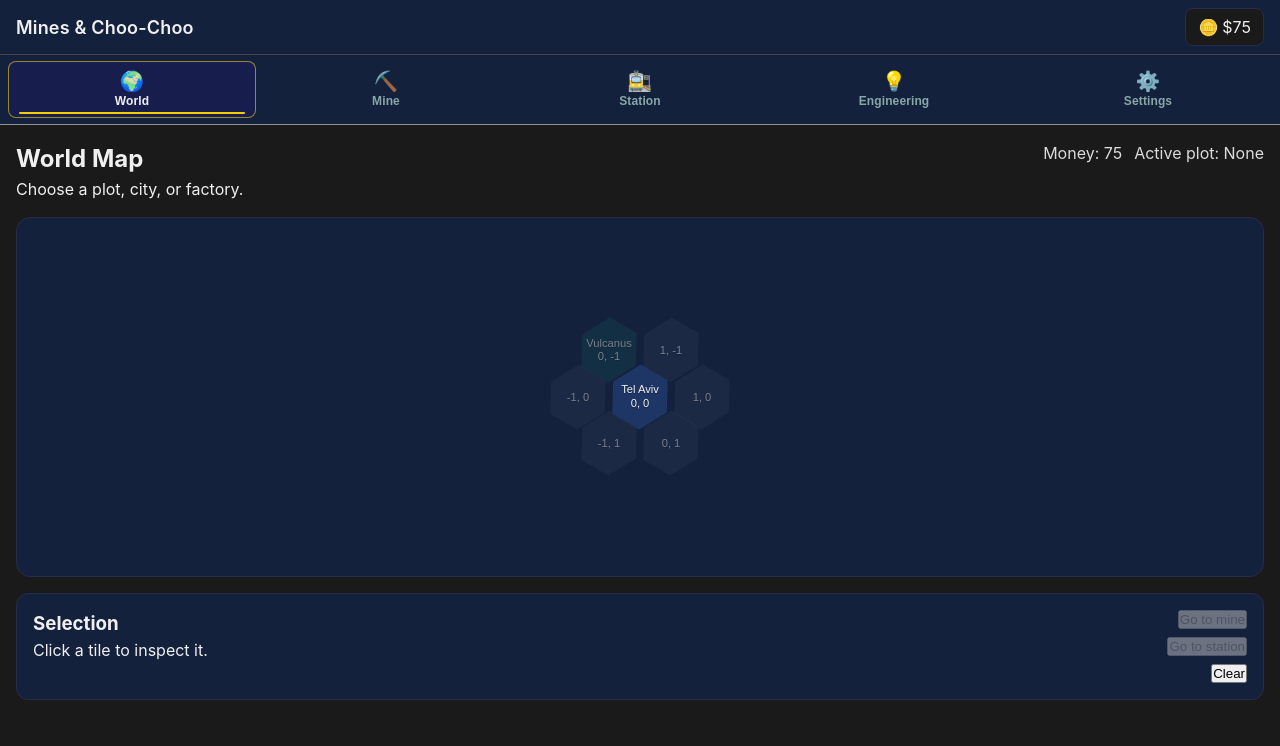
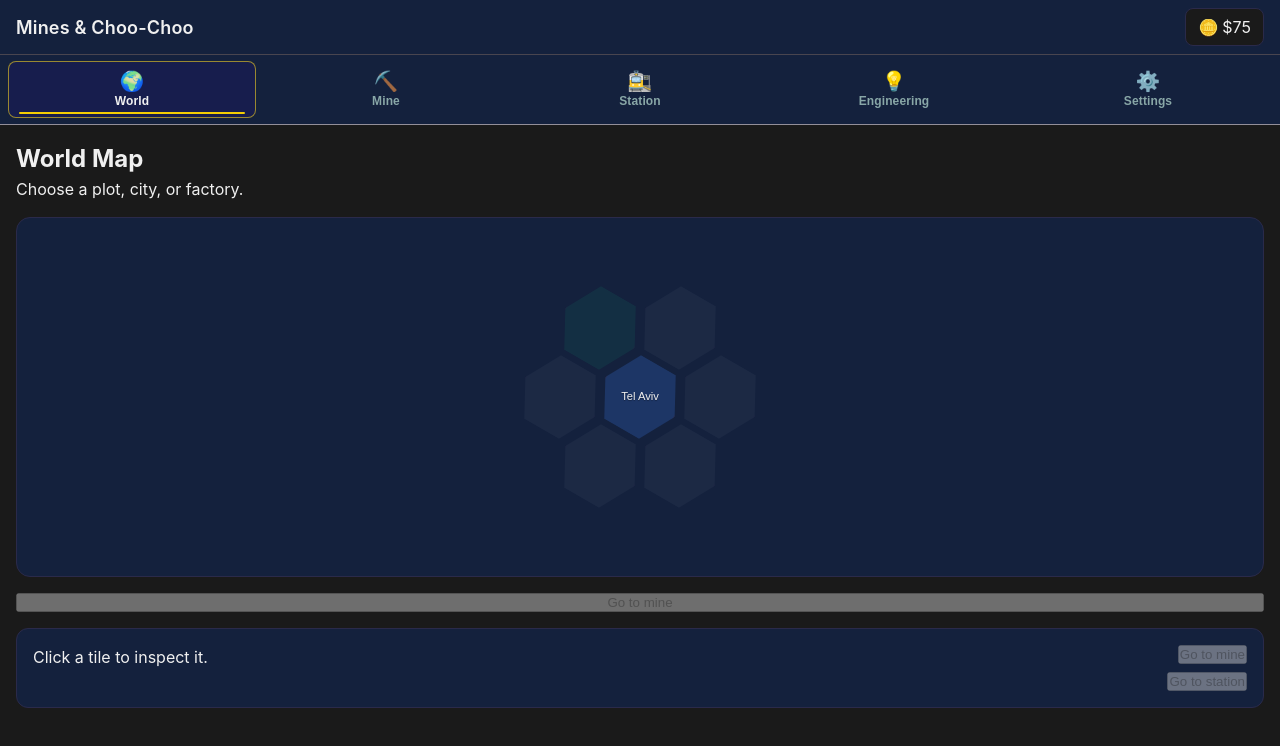
Before and after one commit to SM-26/MCC, a Svelte app: page / in a window 1280 px wide. Shown: the top 746 px of the page. Built offline with nearby package versions, Linux system fonts and the light colour scheme.

Commit message:
very good working ui for worldview

```diff
--- a/src/components/world/WorldGrid.svelte
+++ b/src/components/world/WorldGrid.svelte
@@ -1,52 +1,83 @@
-<!-- /src/components/world/WorldGrid.svelte -->
 <script lang="ts">
   import type { WorldCell, WorldCellId } from '../../logic/world/worldTypes';
+  import { gameState } from '../../logic/app/gameState.svelte';
 
   type Props = {
     cells: WorldCell[];
     selectedCellId?: WorldCellId | null;
     onSelectCell?: (cell: WorldCell) => void;
     onSelectPlot?: (cell: WorldCell) => void;
+    onClearSelection?: () => void;
+    onOpenMine?: (cell: WorldCell) => void;
   };
 
-  let { cells, selectedCellId = null, onSelectCell, onSelectPlot }: Props = $props();
-
+  const { cells, selectedCellId = null, onSelectCell, onSelectPlot, onClearSelection, onOpenMine }: Props = $props();
   const HEX_SIZE = 30;
-  const HEX_W = 62;
-  const HEX_H = 62;
+  const HEX_W = 80;
+  const HEX_H = 80;
   const SCALE_X = HEX_W / (Math.sqrt(3) * HEX_SIZE);
   const SCALE_Y = HEX_H / (2 * HEX_SIZE);
+  const SPACING_X = 1;
+  const SPACING_Y = 1.15;
 
   function axialToPixel(cell: WorldCell) {
     return {
-      x: HEX_SIZE * (Math.sqrt(3) * cell.q + (Math.sqrt(3) / 2) * cell.r) * SCALE_X,
-      y: HEX_SIZE * (1.5 * cell.r) * SCALE_Y,
+      x: HEX_SIZE * (Math.sqrt(3) * cell.q + (Math.sqrt(3) / 2) * cell.r) * SCALE_X * SPACING_X,
+      y: HEX_SIZE * (1.5 * cell.r) * SCALE_Y * SPACING_Y,
     };
   }
 
-  function handleClick(cell: WorldCell) {
-    if (cell.type === 'plot' && onSelectPlot) return onSelectPlot(cell);
+  function handleLayerClick(event: MouseEvent) {
+    const target = event.target as HTMLElement;
+    if (!target.closest('button.hex')) onClearSelection?.();
+  }
+
+  function handleClick(cell: WorldCell, event: MouseEvent) {
+    event.stopPropagation();
+    if (cell.type === 'plot') {
+      onSelectPlot?.(cell);
+      return;
+    }
     onSelectCell?.(cell);
+  }
+
+  function handleDoubleClick(cell: WorldCell, event: MouseEvent) {
+    event.stopPropagation();
+    if (cell.type === 'plot' && selectedCellId === cell.id) {
+      onOpenMine?.(cell);
+    }
   }
 </script>
 
 <div class="world-grid">
-  <div class="world-layer">
+  <div
+    class="world-layer"
+    role="button"
+    tabindex="0"
+    onclick={handleLayerClick}
+    onkeydown={(e) => (e.key === 'Enter' || e.key === ' ' ? (e.preventDefault(), onClearSelection?.()) : undefined)}
+  >
     {#each cells as cell (cell.id)}
       {@const pos = axialToPixel(cell)}
       <button
         class:selected={selectedCellId === cell.id}
         class={`hex type-${cell.type} ${cell.discovered ? 'discovered' : 'hidden'}`}
         style={`--x:${pos.x}px; --y:${pos.y}px; --w:${HEX_W}px; --h:${HEX_H}px;`}
-        onclick={() => handleClick(cell)}
+        onclick={(e) => handleClick(cell, e)}
+        ondblclick={(e) => handleDoubleClick(cell, e)}
         title={cell.name}
         aria-label={cell.name}
         type="button"
       >
         <span class="hex-shape"></span>
         <span class="hex-content">
-          <span class="label">{cell.name}</span>
-          <span class="coords">{cell.q}, {cell.r}</span>
+          {#if gameState.current.settings.devMode || cell.discovered}
+            <span class="label">{cell.name}</span>
+          {/if}
+
+          {#if gameState.current.settings.devMode}
+            <span class="coords">{cell.q}, {cell.r}</span>
+          {/if}
         </span>
       </button>
     {/each}
@@ -110,6 +141,7 @@
   .hex.hidden {
     opacity: 0.45;
   }
+
   .hex.selected {
     z-index: 2;
   }
@@ -117,18 +149,23 @@
   .type-plot .hex-shape {
     background: color-mix(in srgb, #3b82f6 22%, var(--mcc-bg-surface));
   }
+
   .type-city .hex-shape {
     background: color-mix(in srgb, #10b981 22%, var(--mcc-bg-surface));
   }
+
   .type-factory .hex-shape {
     background: color-mix(in srgb, #f59e0b 22%, var(--mcc-bg-surface));
   }
+
   .type-fog .hex-shape {
     background: color-mix(in srgb, #64748b 22%, var(--mcc-bg-surface));
   }
+
   .type-empty .hex-shape {
     background: color-mix(in srgb, #94a3b8 14%, var(--mcc-bg-surface));
   }
+
   .type-blocker .hex-shape {
     background: color-mix(in srgb, #ef4444 22%, var(--mcc-bg-surface));
   }
--- a/src/logic/app/appContext.svelte.ts
+++ b/src/logic/app/appContext.svelte.ts
@@ -1,5 +1,5 @@
 // src/logic/app/appContext.svelte.ts
-import type { ScreenSize } from "../../lib/sizes";
+import type { ScreenSize } from '../../lib/sizes';
 export interface AppContextState {
   isPWAInstalled: boolean;
   isLoading: boolean;
--- a/src/logic/stateFactory.ts
+++ b/src/logic/stateFactory.ts
@@ -11,7 +11,6 @@ import { createEmptyAgeResources } from './mine/mineTypes';
 import { engineeringStore } from './engineering/engineeringStore.svelte';
 import { generatePlot } from './mine/mineGen';
 import { generateWorld } from './world/worldGen';
-
 
 function createDefaultPlotState(worldSeed: string, plotIndex = 0, plotId = `plot-${plotIndex}`, plotName = 'Prague'): PlotState {
   return {
--- a/src/views/WorldView.svelte
+++ b/src/views/WorldView.svelte
@@ -22,8 +22,13 @@
     selectedCell = cell;
   }
 
+  function openMine(cell: WorldCell) {
+    worldStore.setActivePlotById(cell.id);
+    navigation.setActiveTab('mine');
+  }
+
   function goToMine() {
-    navigation.setActiveTab('mine');
+    if (activePlot) navigation.setActiveTab('mine');
   }
 
   function goToStation() {
@@ -41,31 +46,37 @@
       <h2>World Map</h2>
       <p>Choose a plot, city, or factory.</p>
     </div>
-
-    <div class="stats">
-      <span>Money: {gameState.current.money}</span>
-      <span>Active plot: {activePlot?.plotName ?? 'None'}</span>
-    </div>
   </header>
 
-  <WorldGrid {cells} onSelectCell={selectCell} />
+  <WorldGrid {cells} onSelectCell={selectCell} onSelectPlot={selectCell} onClearSelection={clearSelection} onOpenMine={openMine} />
 
+  <Button.Root onclick={goToMine} disabled={!activePlot}>Go to mine</Button.Root>
   <section class="details">
     <div>
+      {#if selectedCell?.discovered || gameState.current.settings.devMode}
         <h3>{selectedCell ? selectedCell.name : 'Selection'}</h3>
+      {/if}
 
       {#if selectedCell}
+        {#if selectedCell.discovered || gameState.current.settings.devMode}
           <p>Type: {selectedCell.type}</p>
+        {:else}
+          <p>Type: ???</p>
+        {/if}
+
         <p>Ring: {selectedCell.ring}</p>
+        {#if gameState.current.settings.devMode}
           <p>Coords: {selectedCell.q}, {selectedCell.r}</p>
+        {/if}
         <p>Status: {selectedCell.discovered ? 'Discovered' : 'Hidden'}</p>
-
+        {#if selectedCell.discovered}
           {#if selectedCell.type === 'city'}
             <p>Passenger destination.</p>
           {:else if selectedCell.type === 'factory'}
             <p>Cargo destination.</p>
           {:else if selectedCell.type === 'plot'}
             <p>Plot tile selected. Mine and station views will use this tile.</p>
+          {/if}
         {/if}
       {:else}
         <p>Click a tile to inspect it.</p>
@@ -75,7 +86,9 @@
     <div class="actions">
       <Button.Root class="mini-btn" onclick={goToMine} disabled={!activePlot}>Go to mine</Button.Root>
       <Button.Root class="mini-btn" onclick={goToStation} disabled={!activePlot}>Go to station</Button.Root>
+      {#if gameState.current.settings.devMode}
         <Button.Root class="mini-btn" onclick={clearSelection}>Clear</Button.Root>
+      {/if}
     </div>
   </section>
 </div>
@@ -93,13 +106,6 @@
     justify-content: space-between;
     gap: 16px;
     flex-wrap: wrap;
-  }
-
-  .stats {
-    display: flex;
-    gap: 12px;
-    flex-wrap: wrap;
-    opacity: 0.9;
   }
 
   .details {
```
Also changed, not shown: src/assets/git-info.txt, src/logic/app/navigationStore.svelte.ts (indentation only), src/logic/app/pwaInstallStore.svelte.ts (indentation only), 1 other file (tests, documents, lock files or other folders). Lines whose indentation alone changed are shown as unchanged.
